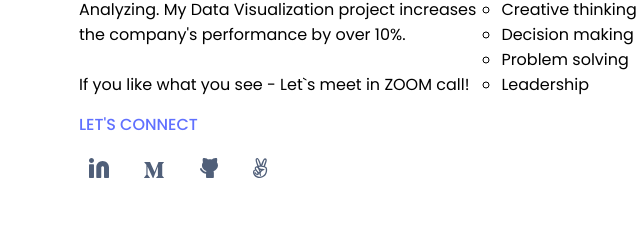
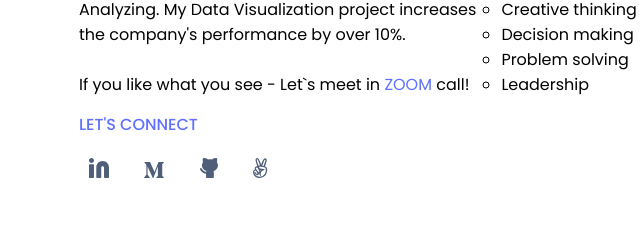
Before and after one commit to elmar8287/elmar8287.github.io, a plain HTML site: page index.html in a window 1280 px wide. Shown: the part 7977-8213 px from the top of the page, 63-703 px from the left. Drawn offline with Linux system fonts and the light colour scheme; files whose address does not match are found by name.

Commit message:
Add link for Zoom

```diff
--- a/index.html
+++ b/index.html
@@ -97,7 +97,7 @@
 
         ● I was building Business-related applications on Django. Working with Python and SQL for Data Analyzing. My Data Visualization project increases the company's performance by over 10%.<br><br>
 
-        If you like what you see - Let`s meet in ZOOM call!
+        If you like what you see - Let`s meet in <a href="https://zoom.us/join">ZOOM</a> call!
       </p>
       <h2 class="connect-me"><a href="#contact">LET'S CONNECT</a></h2>
       <ul class="social-media">
```
